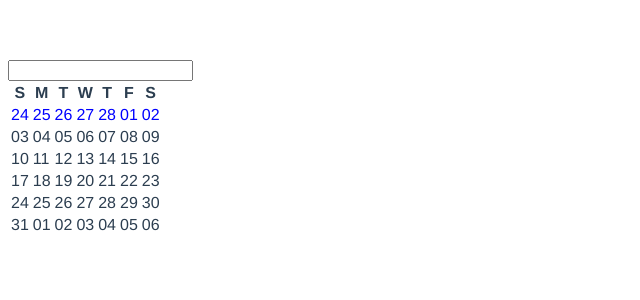
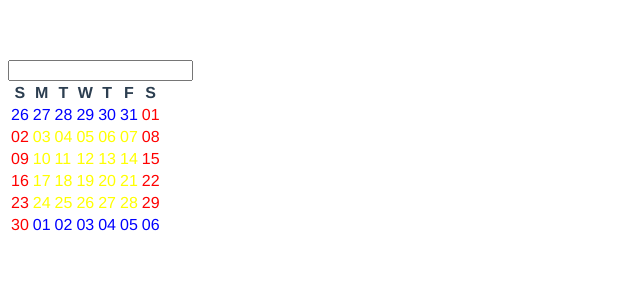
Before and after one commit to Debdut/vue-date-picker, a Vue app: page / in a window 1280 px wide. Shown: the top 300 px of the page, without its empty margins (0-640 px from the left). Built offline with nearby package versions, Linux system fonts and the light colour scheme.

Commit message:
color added

```diff
--- a/src/components/DatePicker.vue
+++ b/src/components/DatePicker.vue
@@ -9,7 +9,8 @@
               th= day
           tr(v-for="week in (monthCalendar.length / 7)")
             td(v-for="day in 7"
-            :class="{blue: (week === 1)}") {{ monthCalendar[(week - 1) * 7 + day - 1] | doubleCharacter }}
+            class="yellow"
+            :class="{blue: (week === 1 && monthCalendar[day - 1] > 20) || ((monthCalendar.length / 7) === week && monthCalendar[(week - 1) * 7 + day - 1] < 20), red: day === 7 || day === 1}") {{ monthCalendar[(week - 1) * 7 + day - 1] | doubleCharacter }}
       .month-chooser
       .year-chooser
 </template>
@@ -54,7 +55,7 @@ function getMonthCalendar (month, year) {
 export default {
   data () {
     return {
-      month: 2,
+      month: 5,
       year: 2019
     }
   },
@@ -69,7 +70,7 @@ export default {
       if (valueStr.length === 1) {
         return 0 + valueStr
       } else {
-        return value;
+        return value
       }
     }
   }
@@ -77,6 +78,10 @@ export default {
 </script>
 
 <style lang="sass" scoped>
+.yellow
+  color: yellow
+.red
+  color: red
 .blue
   color: blue
 // input:not(:focus) + .date-chooser
```
